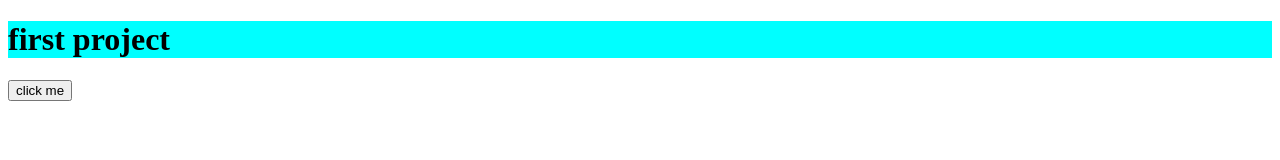
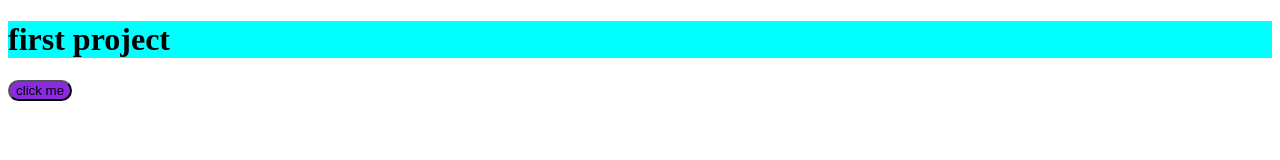
Before and after one commit to dg-codingbapunu/html-project, a plain HTML site: page index.html in a window 1280 px wide. Drawn offline with Linux system fonts and the light colour scheme.

Commit message:
added css for style

```diff
--- a/index.css
+++ b/index.css
@@ -1,3 +1,7 @@
 h1 {
   background-color: aqua;
 }
+#click_me {
+  background-color: blueviolet;
+  border-radius: 20px;
+}
```
